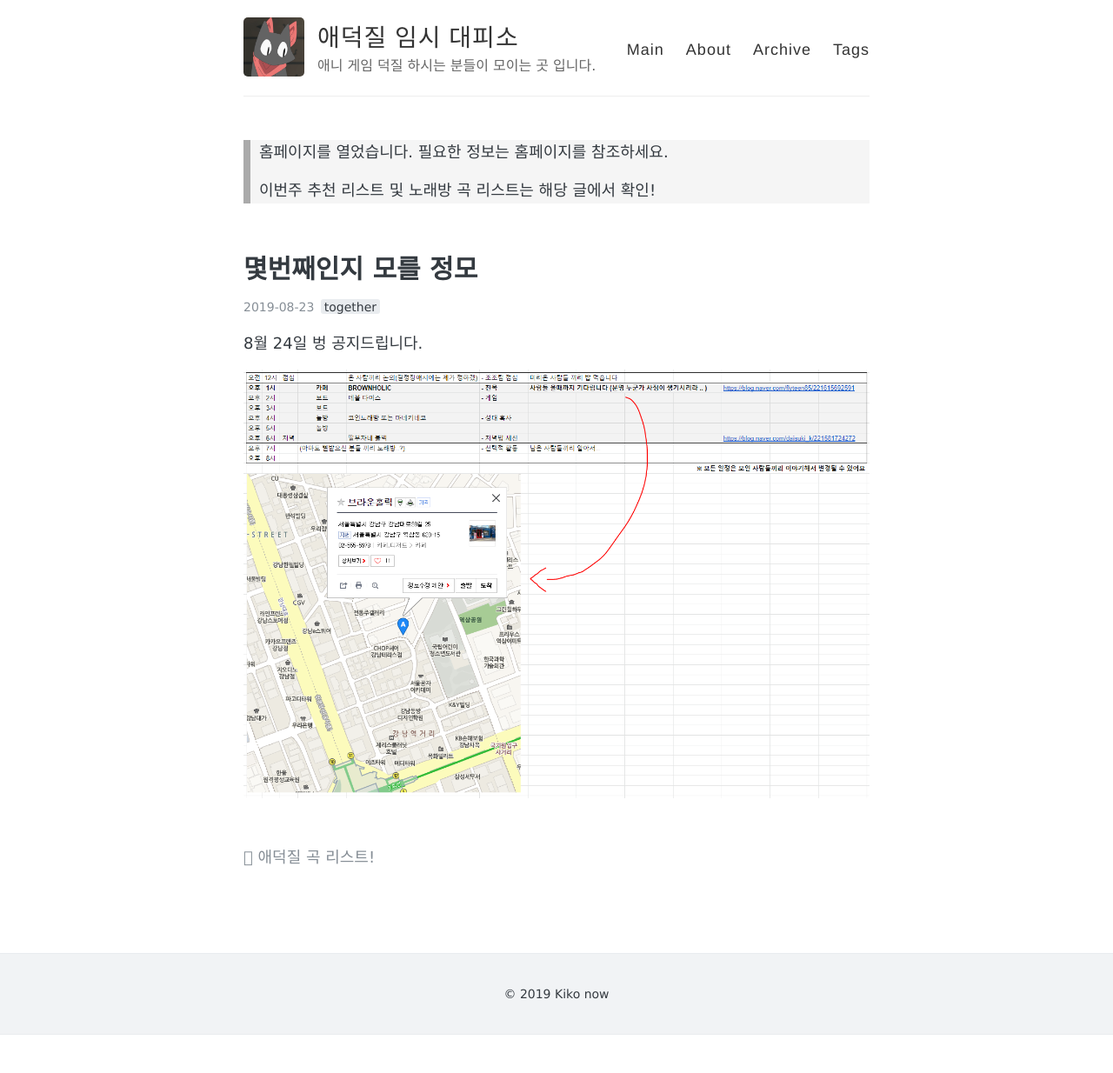
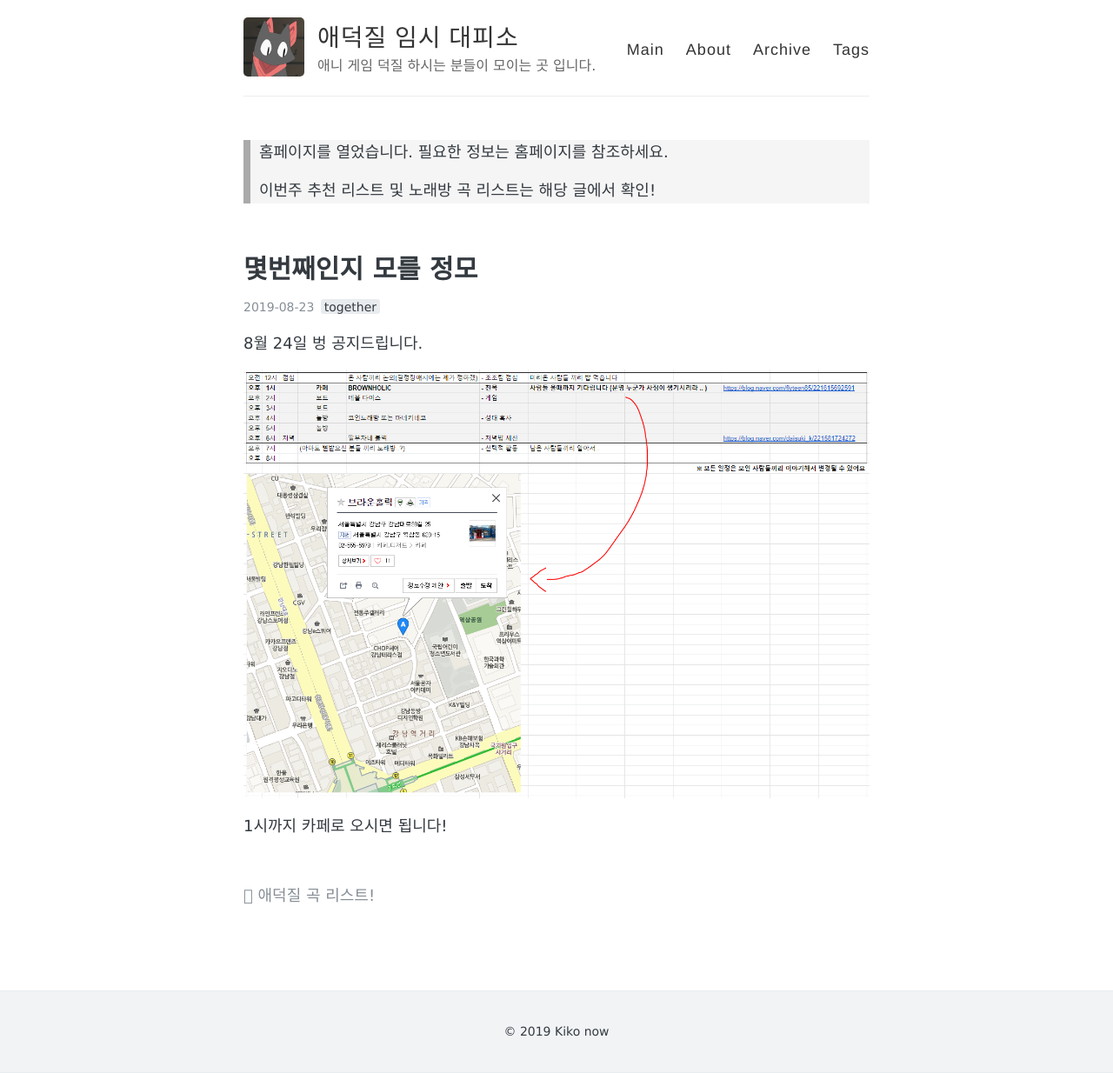
Before and after one commit to neko-agdg/neko-agdg.github.io, a Jekyll site: the page built from _posts/2019-08-23-together.md, in a window 1280 px wide. Shown: the whole page at 87% size. Built offline with Jekyll 4.4.1, drawn with Linux system fonts in a browser that asks for light colours; comment, search, counter and statistics services are not loaded; before the commit the page ends 1190 px from its top, so only the background shows below that.

Commit message:
Update 2019-08-23-together.md

```diff
--- a/_posts/2019-08-23-together.md
+++ b/_posts/2019-08-23-together.md
@@ -10,3 +10,5 @@ tags:
 8월 24일 벙 공지드립니다.
 
 ![벙 장소](/images/together190824.png)
+
+1시까지 카페로 오시면 됩니다!
```
